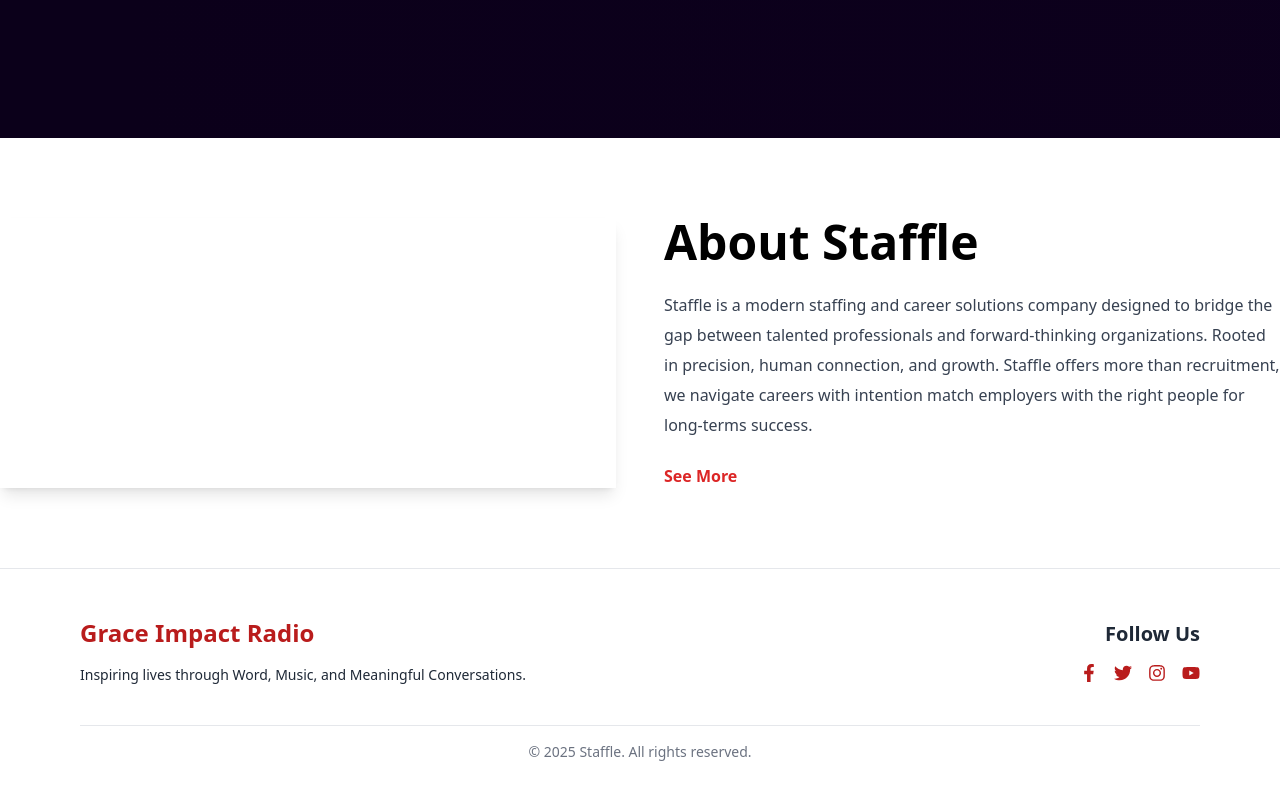
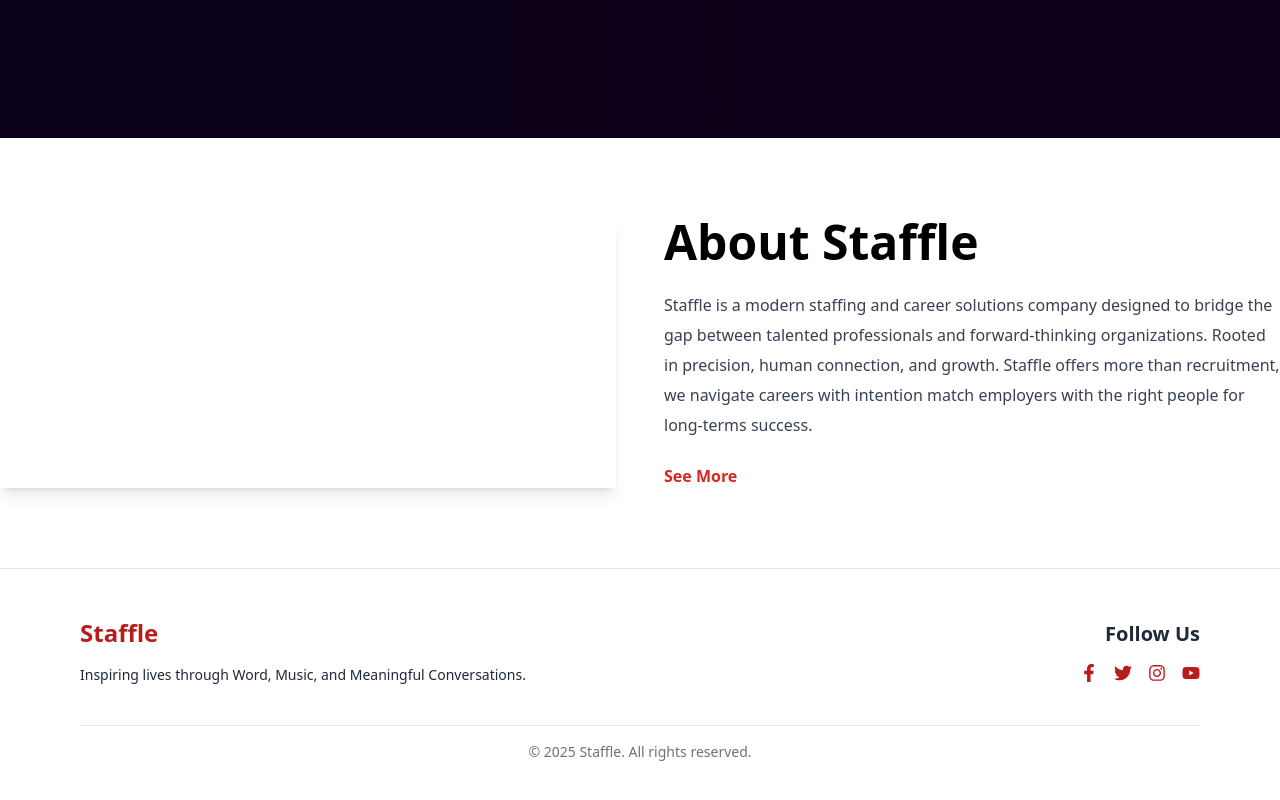
Before and after one commit to Jerry2272/staffle_staffle, a React (Vite) app: page / in a window 1280 px wide. Shown: the part 758-1558 px from the top of the page. Built offline with nearby package versions, Linux system fonts and the light colour scheme.

Commit message:
update the footer

```diff
--- a/src/components/Footer.jsx
+++ b/src/components/Footer.jsx
@@ -6,7 +6,7 @@
       <div className="max-w-6xl mx-auto grid md:grid-cols-2 gap-8 items-center">
         {/* Branding */}
         <div>
-          <h2 className="text-2xl font-bold mb-4 text-red-700">Grace Impact Radio</h2>
+          <h2 className="text-2xl font-bold mb-4 text-red-700">Staffle</h2>
           <p className="text-sm">
             Inspiring lives through Word, Music, and Meaningful Conversations.
           </p>
```
